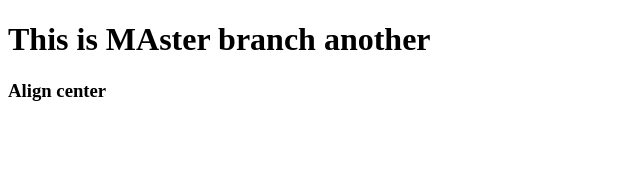
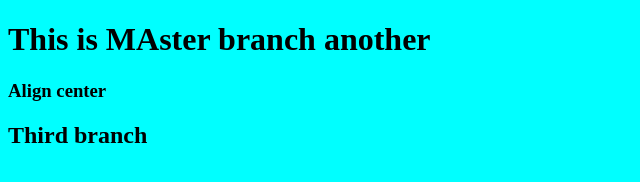
Before and after one commit to Aakaassh/Trial, a plain HTML site: page index.html in a window 1280 px wide. Shown: the whole page, without its empty margins (0-640 px from the left). Drawn offline with Linux system fonts and the light colour scheme.

Commit message:
body color added

```diff
--- a/index.html
+++ b/index.html
@@ -6,8 +6,15 @@
     <meta name="viewport" content="width=device-width, initial-scale=1.0">
     <title>Document</title>
 </head>
+<style>
+    body{
+
+        background-color: aqua;
+    }
+</style>
 <body>
     <h1>This is MAster branch another</h1>
     <h3>Align center</h3>
+    <h2>Third branch</h2>
 </body>
 </html>
```
